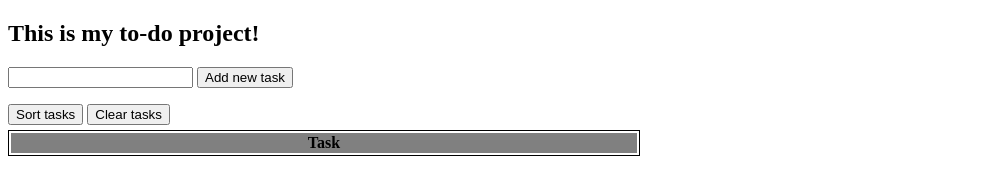
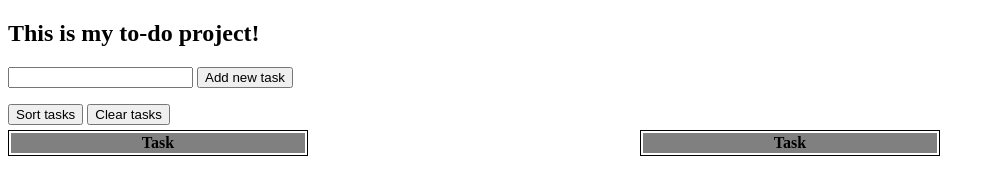
Before and after one commit to capma/to-do, a plain HTML site: page index.html in a window 1280 px wide. Shown: the whole page, without its empty margins (0-995 px from the left). Drawn offline with Linux system fonts and the light colour scheme.

Commit message:
Added another list next to the first one.

```diff
--- a/index.html
+++ b/index.html
@@ -19,7 +19,8 @@
         <button id="btn-clear-tasks">Clear tasks</button>
     </div>
 
-    <div id="tasks">
+    <div class="row">
+        <div class="column" id="tasks">
             <table class="table table-bordered">
                 <thead class="alert-info">
                     <tr>
@@ -27,14 +28,23 @@
                     </tr>
                 </thead>
                 <tbody id="result">
-                <!-- <tr>
-                    <td>
-
-                    </td>
-                </tr> -->
                 </tbody>
             </table>
         </div>
+
+        <div class="column" id="deleted-tasks">
+            <table class="table table-bordered">
+                <thead class="alert-info">
+                    <tr>
+                        <th>Task</th>
+                    </tr>
+                </thead>
+                <tbody id="result">
+                </tbody>
+            </table>
+        </div>
+    </div>
+
 </body>
 <script src="myjavascript.js"></script>
 </html>
--- a/mycss.css
+++ b/mycss.css
@@ -1,6 +1,6 @@
 table {
     border: 1px solid black;
-    width: 50%;
+    width: 300px;
 }
 
 th {
@@ -14,3 +14,14 @@ td {
 .functions {
     margin-bottom: 5px;
 }
+
+.column {
+    float: left;
+    width: 50%;
+}
+
+.row:after {
+    content: "";
+    display: table;
+    clear: both;
+}
```
Lines whose indentation alone changed are shown as unchanged.
